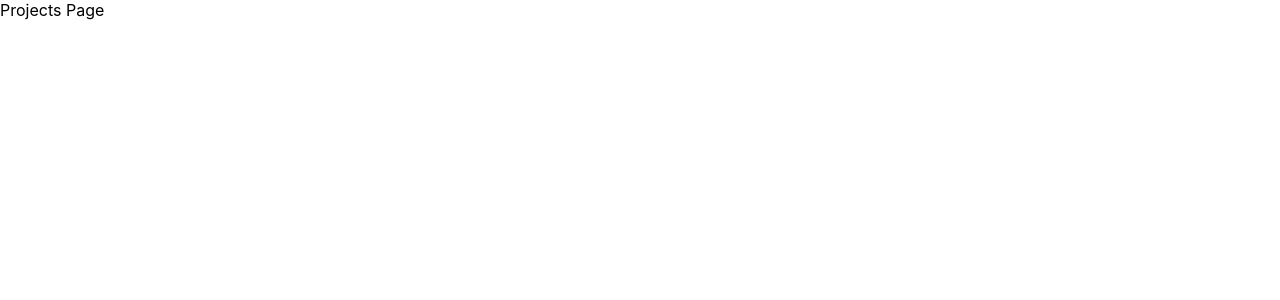
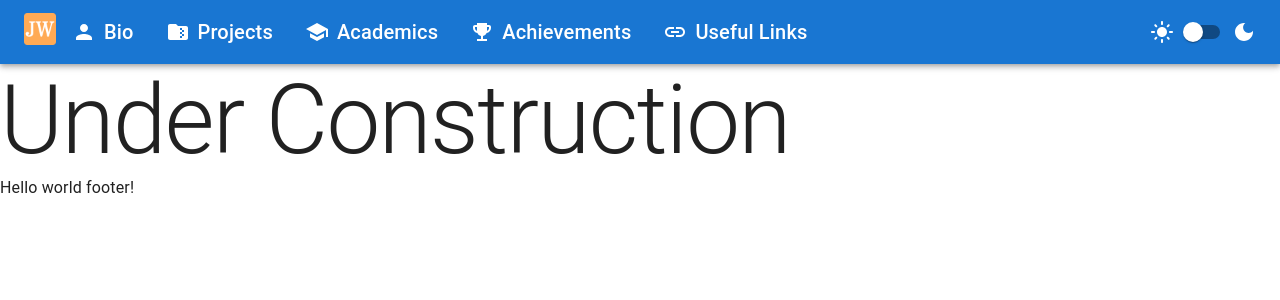
Before and after one commit to JimmyCHWang/jimmychwang.github.io, a React (Create React App) app: page /projects in a window 1280 px wide. Shown: the top 300 px of the page. Built offline with nearby package versions, Linux system fonts and the light colour scheme.

Commit message:
Dark Theme Bug Fixed (lose state in navigation)

```diff
--- a/package.json
+++ b/package.json
@@ -12,6 +12,7 @@
     "@testing-library/user-event": "^13.5.0",
     "react": "^18.2.0",
     "react-dom": "^18.2.0",
+    "react-ga4": "^2.1.0",
     "react-helmet": "6.1.0",
     "react-router-dom": "^6.11.2",
     "react-scripts": "5.0.1",
--- a/public/index.html
+++ b/public/index.html
@@ -23,6 +23,20 @@
     -->
     <title>JW Website</title>
   </head>
+  <!-- Google tag (gtag.js) -->
+  <script
+    async
+    src="https://www.googletagmanager.com/gtag/js?id=G-PHT2TDTJ7M"
+  ></script>
+  <script>
+    window.dataLayer = window.dataLayer || [];
+    function gtag() {
+      dataLayer.push(arguments);
+    }
+    gtag("js", new Date());
+
+    gtag("config", "G-PHT2TDTJ7M");
+  </script>
   <body>
     <noscript>You need to enable JavaScript to run this app.</noscript>
     <div id="root"></div>
--- a/src/App.jsx
+++ b/src/App.jsx
@@ -2,8 +2,9 @@
 
 import * as React from 'react';
 import { ThemeProvider, createTheme } from '@mui/material/styles';
+import CssBaseline from '@mui/material/CssBaseline';
 
-import { RouterProvider } from 'react-router-dom';
+import { RouterProvider, useNavigation } from 'react-router-dom';
 
 import router from './router';
 import ColorModeContext from './components/ColorModeContext';
@@ -13,11 +14,17 @@
     const colorMode = React.useMemo(
         () => ({
             toggleColorMode: () => {
+                localStorage.setItem('themeMode', mode === 'light' ? 'dark' : 'light');
                 setMode((prevMode) => (prevMode === 'light' ? 'dark' : 'light'));
             },
         }),
         []
     );
+    React.useEffect(() => {
+        if (localStorage.getItem('themeMode')) {
+            setMode(localStorage.getItem('themeMode'));
+        }
+    }, []);
 
     const theme = React.useMemo(
         () =>
@@ -32,6 +39,7 @@
     return (
         <ColorModeContext.Provider value={colorMode}>
             <ThemeProvider theme={theme}>
+                <CssBaseline />
                 <RouterProvider router={router} />
             </ThemeProvider>
         </ColorModeContext.Provider>
--- a/src/components/Layout.jsx
+++ b/src/components/Layout.jsx
@@ -19,6 +19,7 @@
 import { EmojiEvents, FolderZip, Link as LinkIcon, Person, School } from '@mui/icons-material';
 import { useTheme } from '@emotion/react';
 import ThemeSwitch from './ThemeSwitch';
+import { Link as RouterLink } from 'react-router-dom';
 
 const navbarItems = [
     {
@@ -51,8 +52,7 @@
 const Navbar = ({ onClickMenu }) => {
     const NavbarItem = ({ item, link, icon }) => (
         <Link
-            href={link}
-            underline="none"
+            component={RouterLink}
             mx={2}
             sx={{
                 display: { xs: 'none', md: 'flex' },
@@ -62,6 +62,8 @@
                 userSelect: 'none',
                 cursor: 'pointer',
             }}
+            to={link}
+            underline="none"
         >
             {icon}
             <Typography variant="h6" ml={1}>
@@ -86,9 +88,9 @@
                     >
                         <MenuIcon />
                     </IconButton>
-                    <Link href="/" underline="none">
+                    <RouterLink to="/">
                         <Box component="img" src={logo} alt={'Jimmy Wang'} sx={{ height: 32, width: 32 }} />
-                    </Link>
+                    </RouterLink>
                     {mdNavbarList}
                     <Box sx={{ flexGrow: 1 }} />
                     <Box>
@@ -107,10 +109,12 @@
                 <ListSubheader component="div">Pages</ListSubheader>
                 {navbarItems.map((item) => (
                     <ListItem key={item.item} disablePadding>
-                        <ListItemButton href={item.link}>
-                            <ListItemIcon>{item.icon}</ListItemIcon>
-                            <ListItemText primary={item.item} />
-                        </ListItemButton>
+                        <Link component={RouterLink} to={item.link} underline="none" color="text.primary">
+                            <ListItemButton>
+                                <ListItemIcon>{item.icon}</ListItemIcon>
+                                <ListItemText primary={item.item} />
+                            </ListItemButton>
+                        </Link>
                     </ListItem>
                 ))}
             </List>
--- /dev/null
+++ b/src/components/UnderConstructionPage.jsx
@@ -0,0 +1,12 @@
+import Layout from './Layout';
+import { Typography } from '@mui/material';
+
+const UnderConstructionPage = () => {
+    return (
+        <Layout>
+            <Typography variant="h1">Under Construction</Typography>
+        </Layout>
+    );
+};
+
+export default UnderConstructionPage;
```
Also changed, not shown: src/router.jsx (+5 -4 lines), 1 other file (tests, documents, lock files or other folders).
